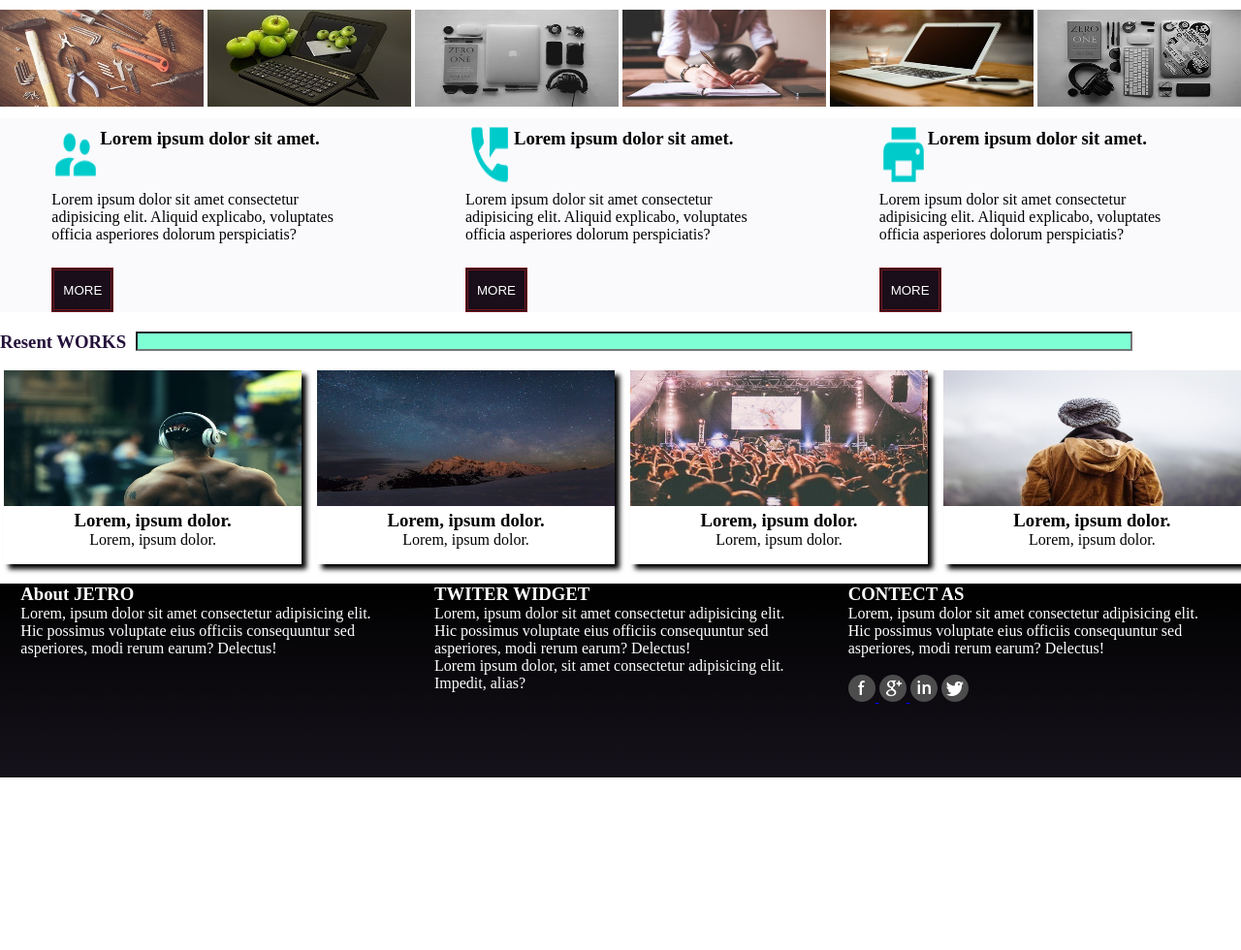
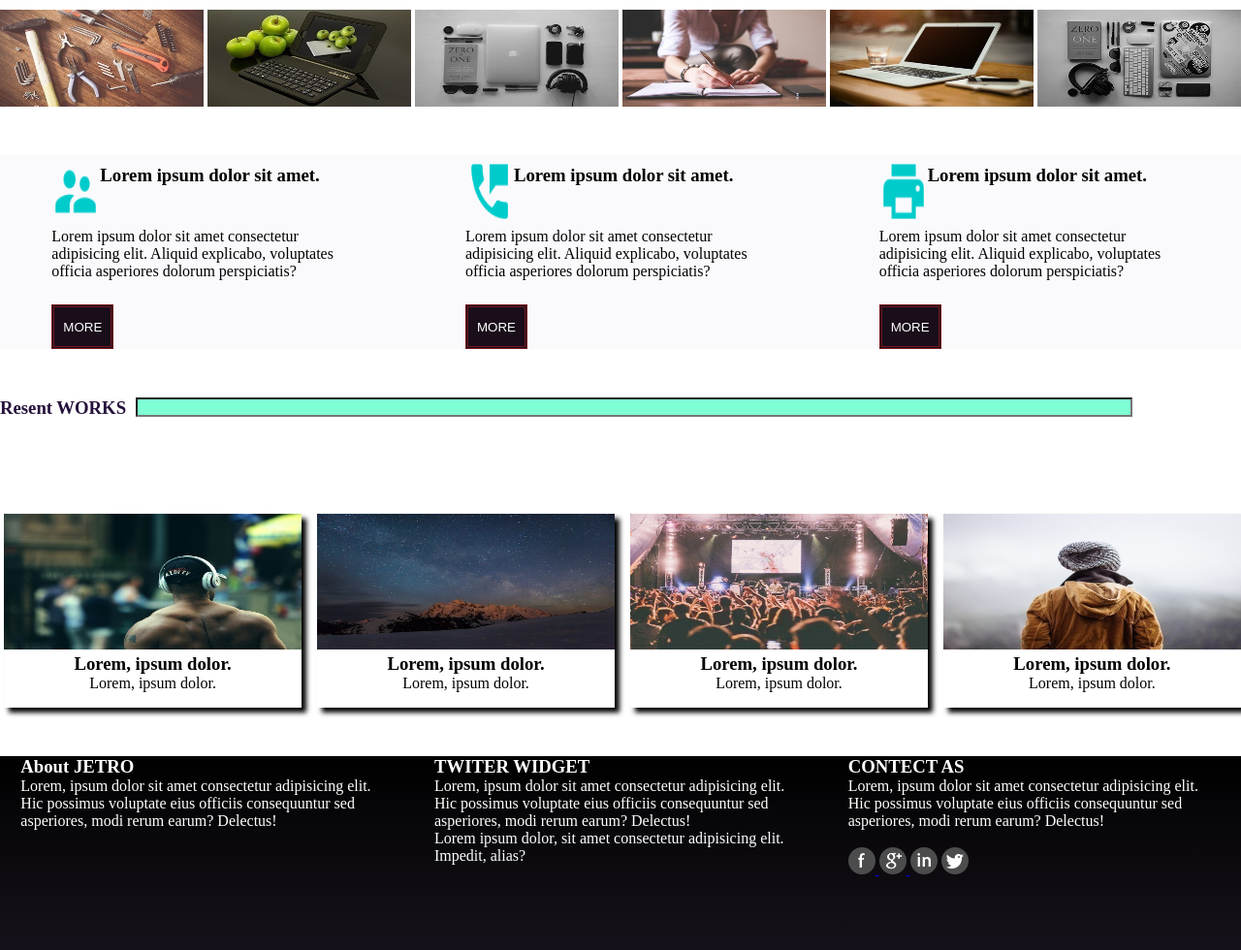
Before and after one commit to pola2411/project_v3, a plain HTML site: page index.html in a window 1280 px wide. Shown: the part 660-1640 px from the top of the page at 97% size. Before the commit the page ends 1462 px from the top, so only its background shows below. Drawn offline with Linux system fonts and the light colour scheme.

Commit message:
first commit3

```diff
--- a/main.css
+++ b/main.css
@@ -148,7 +148,9 @@ height: 100%;
 width: 100%;
 height: 200px;
 background-color: rgb(250, 250, 253);
-margin-top: 12px;
+margin-top: 50px;
+margin-bottom: 50px;
+
 display: flex;
 justify-content:space-around;
 
@@ -189,6 +191,7 @@ background-color: rgb(28, 36, 85);
 .line{
     width: 100%;
     height: 20px;
+    margin: 100px 0px;
 
 display: flex;
 color: rgb(37, 18, 59);
@@ -210,6 +213,7 @@ width:100% ;
 height:200px ;
 display: flex;
 margin-top: 20px;
+
 justify-content: space-between;
 
 
@@ -233,7 +237,7 @@ height: 70%;
    width: 100%;
    height: 200px;
   background: linear-gradient(black,rgb(22, 18, 27));
-margin-top: 20px;
+margin-top: 50px;
 display: flex;
 color: white;
 justify-content: space-around;
```
